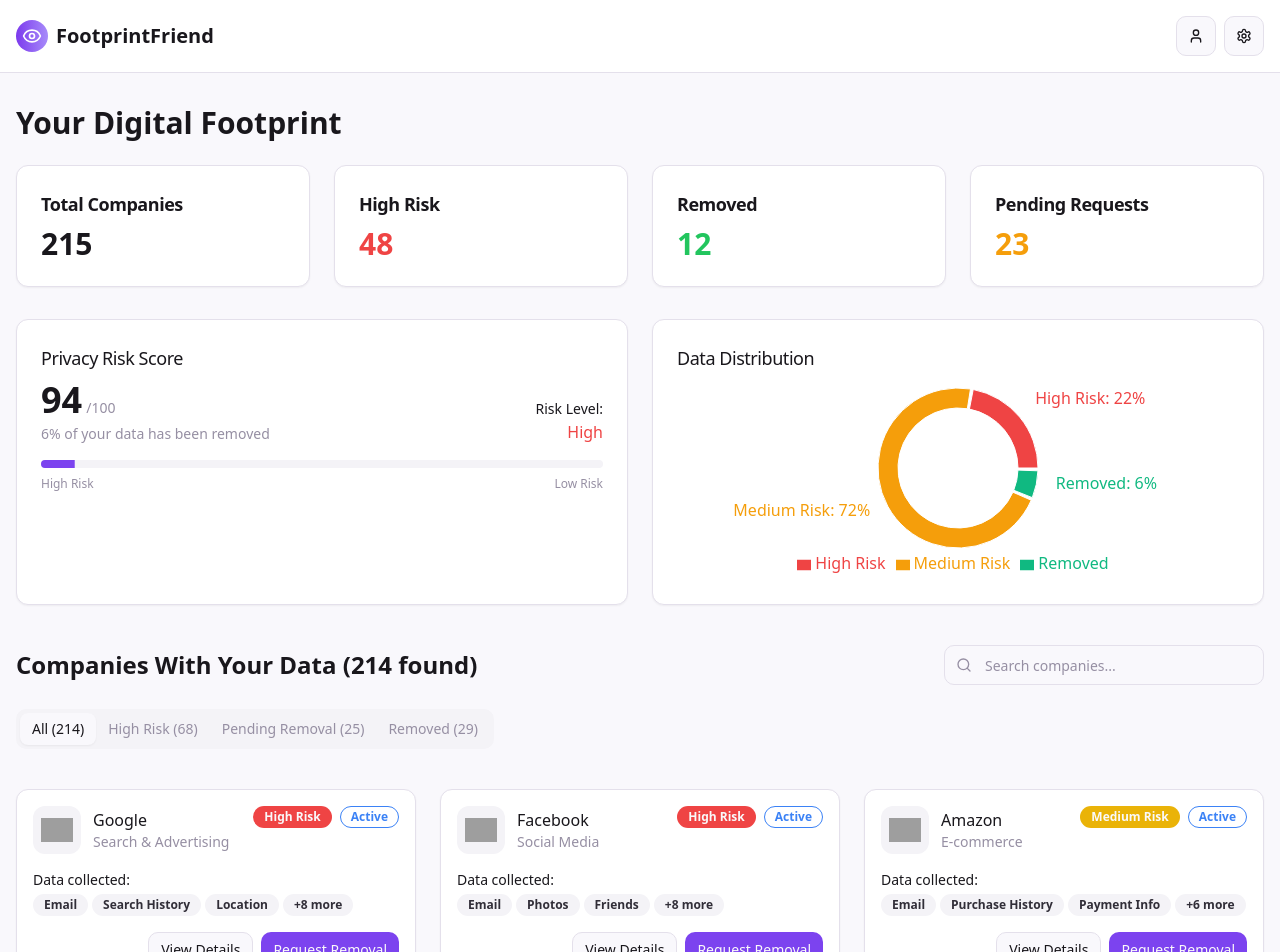
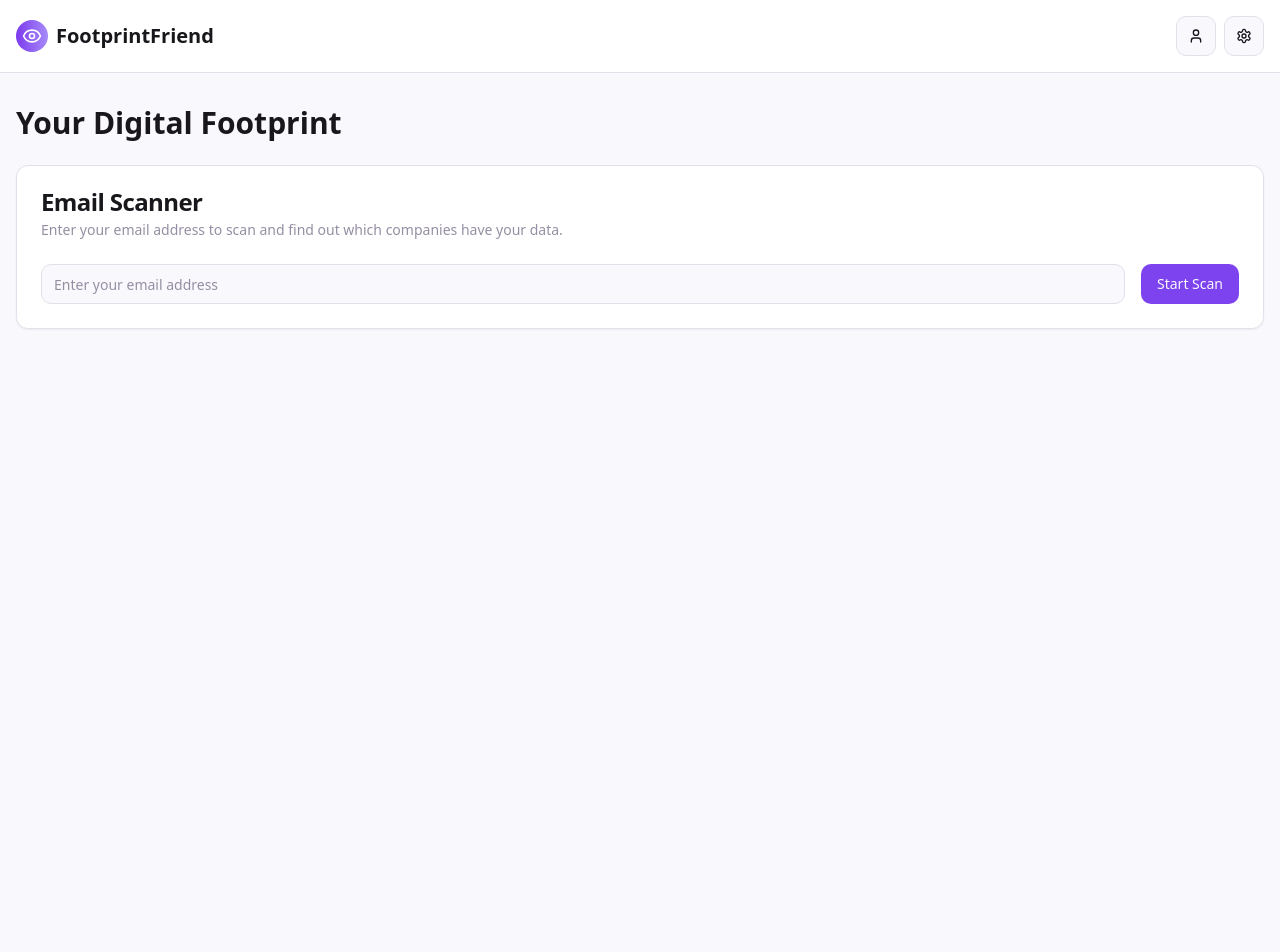
Before and after one commit to aadyajha/footprint-friend-tracker, a React (Vite) app: page /dashboard in a window 1280 px wide. Shown: the top 952 px of the page. After the commit the page ends 800 px from the top, so only its background shows below. Built offline with nearby package versions, Linux system fonts and the light colour scheme; grey boxes are pictures that could not be loaded.

Commit message:
Fix: Implement manual data input and scanning
Refactor the application to allow manual data input from the user and perform scanning based on the provided input. Remove the existing login and signup system.

```diff
--- a/src/pages/Dashboard.tsx
+++ b/src/pages/Dashboard.tsx
@@ -1,13 +1,15 @@
+
 import React, { useState } from 'react';
 import { Button } from '@/components/ui/button';
 import { Input } from '@/components/ui/input';
 import { Tabs, TabsContent, TabsList, TabsTrigger } from '@/components/ui/tabs';
 import { Card, CardContent, CardDescription, CardHeader, CardTitle } from '@/components/ui/card';
-import { Search, Settings, User, Eye } from 'lucide-react';
+import { Search, Settings, User, Eye, Loader2 } from 'lucide-react';
 import CompanyCard, { CompanyData } from '@/components/CompanyCard';
 import DataSummary from '@/components/DataSummary';
 import { useNavigate } from 'react-router-dom';
 import { Pagination, PaginationContent, PaginationItem, PaginationLink, PaginationNext, PaginationPrevious, PaginationEllipsis } from '@/components/ui/pagination';
+import { toast } from "@/hooks/use-toast";
 
 // Mock company logos using generic icons
 const getGenericLogo = (category) => {
@@ -85,18 +87,24 @@ const Dashboard = () => {
   const navigate = useNavigate();
   const [searchQuery, setSearchQuery] = useState('');
   const [currentPage, setCurrentPage] = useState(1);
+  const [emailInput, setEmailInput] = useState('');
+  const [isScanned, setIsScanned] = useState(false);
+  const [isScanning, setIsScanning] = useState(false);
+  const [scanCompleted, setScanCompleted] = useState(false);
+  const [companiesData, setCompaniesData] = useState<CompanyData[]>([]);
+
   const companiesPerPage = 9;
 
-  // Mock data - expanded stats
-  const stats = {
-    totalCompanies: 215,
-    highRiskCompanies: 48,
-    removedCompanies: 12,
-    pendingRequests: 23
-  };
+  // Mock stats based on generated companies
+  const [stats, setStats] = useState({
+    totalCompanies: 0,
+    highRiskCompanies: 0,
+    removedCompanies: 0,
+    pendingRequests: 0
+  });
 
   // Helper function to generate company data
-  const generateCompanies = () => {
+  const generateCompanies = (email: string) => {
     const categories = [
       'Social Media', 'E-commerce', 'Technology', 'Entertainment', 'Communication', 'Travel',
       'Finance', 'Health', 'Education', 'News', 'Food & Dining', 'Gaming', 'Productivity',
@@ -131,7 +139,8 @@ const Dashboard = () => {
         category: 'Search & Advertising',
         dataPoints: ['Email', 'Search History', 'Location', 'Device Info', 'Browsing Habits', 'Contacts', 'Calendar Data', 'Documents', 'Photos', 'Videos', 'Voice Data'],
         riskLevel: 'high',
-        status: 'active'
+        status: 'active',
+        hasEmail: true
       },
       {
         id: '2',
@@ -140,7 +149,8 @@ const Dashboard = () => {
         category: 'Social Media',
         dataPoints: ['Email', 'Photos', 'Friends', 'Interests', 'Location', 'Date of Birth', 'Messages', 'Political Views', 'Religious Views', 'Relationship Status', 'Family Members'],
         riskLevel: 'high',
-        status: 'active'
+        status: 'active',
+        hasEmail: email.includes('gmail') || email.includes('yahoo') || email.includes('outlook') || Math.random() > 0.3
       },
       {
         id: '3',
@@ -149,7 +159,8 @@ const Dashboard = () => {
         category: 'E-commerce',
         dataPoints: ['Email', 'Purchase History', 'Payment Info', 'Address', 'Browsing History', 'Wishlist', 'Reviews', 'Credit Card', 'Search History'],
         riskLevel: 'medium',
-        status: 'active'
+        status: 'active',
+        hasEmail: email.includes('gmail') || email.includes('yahoo') || email.includes('outlook') || Math.random() > 0.4
       },
       {
         id: '4',
@@ -158,7 +169,8 @@ const Dashboard = () => {
         category: 'Technology',
         dataPoints: ['Email', 'Device Info', 'App Usage', 'Payment Info', 'Health Data', 'Photos', 'Messages'],
         riskLevel: 'medium',
-        status: 'pending'
+        status: 'pending',
+        hasEmail: email.includes('icloud') || email.includes('mac') || email.includes('apple') || Math.random() > 0.6
       },
       {
         id: '5',
@@ -167,7 +179,8 @@ const Dashboard = () => {
         category: 'Social Media',
         dataPoints: ['Email', 'Tweets', 'Followers', 'Interests', 'Location', 'Phone Number', 'Direct Messages'],
         riskLevel: 'medium',
-        status: 'active'
+        status: 'active',
+        hasEmail: email.includes('gmail') || email.includes('yahoo') || email.includes('outlook') || Math.random() > 0.5
       },
       {
         id: '6',
@@ -176,7 +189,8 @@ const Dashboard = () => {
         category: 'Entertainment',
         dataPoints: ['Email', 'Viewing History', 'Payment Info', 'Preferences', 'Device Info'],
         riskLevel: 'low',
-        status: 'removed'
+        status: 'removed',
+        hasEmail: email.includes('gmail') || Math.random() > 0.7
       },
       {
         id: '7',
@@ -185,7 +199,8 @@ const Dashboard = () => {
         category: 'Technology',
         dataPoints: ['Email', 'Documents', 'Search History', 'Payment Info', 'Calendar', 'Contacts'],
         riskLevel: 'medium',
-        status: 'active'
+        status: 'active',
+        hasEmail: email.includes('outlook') || email.includes('hotmail') || email.includes('live') || Math.random() > 0.5
       },
       {
         id: '8',
@@ -194,7 +209,8 @@ const Dashboard = () => {
         category: 'Professional Network',
         dataPoints: ['Email', 'Work History', 'Connections', 'Skills', 'Education', 'Endorsements', 'Messages'],
         riskLevel: 'medium',
-        status: 'active'
+        status: 'active',
+        hasEmail: email.includes('gmail') || email.includes('yahoo') || email.includes('outlook') || email.includes('business') || Math.random() > 0.4
       },
       {
         id: '9',
@@ -203,7 +219,8 @@ const Dashboard = () => {
         category: 'Social Media',
         dataPoints: ['Email', 'Photos', 'Followers', 'Interests', 'Direct Messages', 'Location Tags', 'Stories'],
         riskLevel: 'high',
-        status: 'active'
+        status: 'active',
+        hasEmail: email.includes('gmail') || email.includes('yahoo') || Math.random() > 0.5
       },
       {
         id: '10',
@@ -212,203 +229,27 @@ const Dashboard = () => {
         category: 'Social Media',
         dataPoints: ['Email', 'Videos', 'Comments', 'Preferences', 'Device Info', 'Browsing Patterns'],
         riskLevel: 'high',
-        status: 'active'
-      },
-      {
-        id: '11',
-        name: 'Snapchat',
-        logo: companyLogos.snapchat,
-        category: 'Social Media',
-        dataPoints: ['Email', 'Photos', 'Friends', 'Location', 'Device Info', 'Messages'],
-        riskLevel: 'high',
-        status: 'active'
-      },
-      {
-        id: '12',
-        name: 'Pinterest',
-        logo: companyLogos.pinterest,
-        category: 'Social Media',
-        dataPoints: ['Email', 'Pins', 'Boards', 'Interests', 'Search History'],
-        riskLevel: 'medium',
-        status: 'active'
-      },
-      {
-        id: '13',
-        name: 'Reddit',
-        logo: companyLogos.reddit,
-        category: 'Social Media',
-        dataPoints: ['Email', 'Posts', 'Comments', 'Subscriptions', 'Upvotes', 'Interests'],
-        riskLevel: 'medium',
-        status: 'removed'
-      },
-      {
-        id: '14',
-        name: 'YouTube',
-        logo: companyLogos.youtube,
-        category: 'Entertainment',
-        dataPoints: ['Email', 'Watch History', 'Search History', 'Comments', 'Subscriptions', 'Uploads'],
-        riskLevel: 'high',
-        status: 'active'
-      },
-      {
-        id: '15',
-        name: 'Spotify',
-        logo: companyLogos.spotify,
-        category: 'Entertainment',
-        dataPoints: ['Email', 'Playlists', 'Listening History', 'Preferences', 'Payment Info', 'Contacts'],
-        riskLevel: 'medium',
-        status: 'active'
-      },
-      {
-        id: '16',
-        name: 'Discord',
-        logo: companyLogos.discord,
-        category: 'Communication',
-        dataPoints: ['Email', 'Messages', 'Server Memberships', 'Voice Data', 'Friends List'],
-        riskLevel: 'medium',
-        status: 'active'
-      },
-      {
-        id: '17',
-        name: 'Zoom',
-        logo: companyLogos.zoom,
-        category: 'Communication',
-        dataPoints: ['Email', 'Meeting Recordings', 'Chat History', 'Account Info', 'Contact List'],
-        riskLevel: 'medium',
-        status: 'pending'
-      },
-      {
-        id: '18',
-        name: 'Uber',
-        logo: companyLogos.uber,
-        category: 'Transportation',
-        dataPoints: ['Email', 'Location History', 'Payment Info', 'Phone Number', 'Travel Patterns'],
-        riskLevel: 'medium',
-        status: 'active'
-      },
-      {
-        id: '19',
-        name: 'Airbnb',
-        logo: companyLogos.airbnb,
-        category: 'Travel',
-        dataPoints: ['Email', 'Booking History', 'Payment Info', 'ID Documents', 'Messages', 'Reviews'],
-        riskLevel: 'medium',
-        status: 'active'
-      },
-      {
-        id: '20',
-        name: 'PayPal',
-        logo: companyLogos.paypal,
-        category: 'Finance',
-        dataPoints: ['Email', 'Transaction History', 'Bank Info', 'Address', 'Phone Number'],
-        riskLevel: 'high',
-        status: 'active'
-      },
-      {
-        id: '21',
-        name: 'Adobe',
-        logo: companyLogos.adobe,
-        category: 'Software',
-        dataPoints: ['Email', 'Usage Data', 'Payment Info', 'Projects', 'Assets'],
-        riskLevel: 'low',
-        status: 'active'
-      },
-      {
-        id: '22',
-        name: 'Dropbox',
-        logo: companyLogos.dropbox,
-        category: 'Cloud Storage',
-        dataPoints: ['Email', 'Files', 'Usage Patterns', 'Device Info', 'Sharing History'],
-        riskLevel: 'medium',
-        status: 'active'
-      },
-      {
-        id: '23',
-        name: 'Shopify',
-        logo: companyLogos.shopify,
-        category: 'E-commerce',
-        dataPoints: ['Email', 'Purchase History', 'Payment Info', 'Browsing History', 'Wishlist'],
-        riskLevel: 'low',
-        status: 'pending'
-      },
-      {
-        id: '24',
-        name: 'Slack',
-        logo: companyLogos.slack,
-        category: 'Communication',
-        dataPoints: ['Email', 'Messages', 'Files', 'Workspace Info', 'User Status'],
-        riskLevel: 'medium',
-        status: 'removed'
-      },
-      {
-        id: '25',
-        name: 'Mailchimp',
-        logo: companyLogos.mailchimp,
-        category: 'Marketing',
-        dataPoints: ['Email', 'Campaign Interactions', 'Subscription Preferences'],
-        riskLevel: 'low',
-        status: 'removed'
-      },
-      {
-        id: '26',
-        name: 'WordPress',
-        logo: companyLogos.wordpress,
-        category: 'Web Publishing',
-        dataPoints: ['Email', 'Content', 'Comments', 'Analytics', 'Subscriptions'],
-        riskLevel: 'low',
-        status: 'active'
-      },
-      {
-        id: '27',
-        name: 'Salesforce',
-        logo: companyLogos.salesforce,
-        category: 'Business Services',
-        dataPoints: ['Email', 'Contact Info', 'Sales Data', 'Activity History', 'Documents'],
-        riskLevel: 'medium',
-        status: 'active'
-      },
-      {
-        id: '28',
-        name: 'HubSpot',
-        logo: companyLogos.hubspot,
-        category: 'Marketing',
-        dataPoints: ['Email', 'Contact Info', 'Form Submissions', 'Website Activity', 'Downloads'],
-        riskLevel: 'medium',
-        status: 'pending'
-      },
-      {
-        id: '29',
-        name: 'Oracle',
-        logo: companyLogos.oracle,
-        category: 'Business Services',
-        dataPoints: ['Email', 'Account Info', 'Usage Data', 'Support History'],
-        riskLevel: 'medium',
-        status: 'active'
+        status: 'active',
+        hasEmail: email.includes('gmail') || Math.random() > 0.7
       }
     ];
 
-    // Generate additional companies to reach 215 total
+    // Add 20-40 more companies based on email domain and randomness
     const generatedCompanies = [];
     const companyNames = [
       "Acme Corp", "Globex", "Initech", "Umbrella Corp", "Stark Industries", "Cyberdyne Systems", "Wayne Enterprises", "Soylent Corp", "Weyland-Yutani", "Aperture Science",
       "Cybertron Inc", "Tyrell Corp", "OsCorp", "Massive Dynamic", "Dharma Initiative", "Wonka Industries", "Dunder Mifflin", "Sterling Cooper", "Nakatomi Trading", "Virtucon",
       "Monsters Inc", "Buy n Large", "Oceanic Airlines", "Rekall", "Blue Sun", "Omni Consumer Products", "Hanso Foundation", "Prestige Imports", "Los Pollos Hermanos", "CHOAM",
-      "Spacely Sprockets", "Sirius Cybernetics", "Gringotts", "Acme Corp", "LexCorp", "Macrosoft", "Pied Piper", "Hooli", "Massive Entertainment", "InGen",
-      "Rekall", "Goliath National Bank", "Krusty Krab", "Paper Street Soap", "Gekko & Co", "Viridian Dynamics", "Ewing Oil", "Powell Motors", "Taco Gringo", "Rent-A-Swag",
-      "Cyberdine", "Digital Army", "XhibitCorp", "Binford Tools", "Stark Solutions", "HammerCorp", "InterPlanetary", "Earth Station", "WorldWide", "Galactic Trading",
-      "Financial Systems", "Cyber Security Inc", "Viking Systems", "Happy Life", "Family First", "Osato Chemicals", "Supreme Bytes", "Cloud Tech", "Blue Systems", "Aurora Tech",
-      "Absolute Zero", "Eastern Promises", "Western Solutions", "Northern Trust", "Southern Comfort", "Atlantic Systems", "Pacific Rim", "Galaxy Corp", "Nebula Networks", "Solar Tech",
-      "Lunar Landing", "Mars Colonization", "Jupiter Ascension", "Saturn Rings", "Uranus Mining", "Neptune Waters", "Pluto Dwarf", "Mercury Heat", "Venus Cloud", "Earth Resources",
-      "Universal Games", "Parsec Travel", "Light Years", "Quasar Tech", "Black Hole Insurance", "Neutron Star", "Asteroid Mining", "Cosmic Consolidation", "Meteor Strike",
-      "Red Giant Energy", "White Dwarf Technology", "Pulsar Navigation", "Gamma Ray Protection", "X-Ray Vision", "Ultraviolet Protection", "Infrared Detection", "Radio Wave Communications", "Microwave Technology", "Satellite Systems"
+      "Spacely Sprockets", "Sirius Cybernetics", "Gringotts", "LexCorp", "Macrosoft", "Pied Piper", "Hooli", "Massive Entertainment", "InGen", "Goliath National Bank"
     ];
 
-    // Add 175+ more companies to reach 215 total
-    for (let i = 30; i < 215; i++) {
+    // Add 20-60 more companies based on email patterns and randomness
+    const numCompanies = Math.floor(Math.random() * 40) + 20; // 20-60 companies
+    for (let i = 0; i < numCompanies; i++) {
       const name = companyNames[i % companyNames.length] + (Math.floor(i / companyNames.length) > 0 ? ` ${Math.floor(i / companyNames.length) + 1}` : '');
       const category = categories[Math.floor(Math.random() * categories.length)];
-      const numDataPoints = Math.floor(Math.random() * 10) + 2; // 2-12 data points
-      const dataPoints = [];
+      const numDataPoints = Math.floor(Math.random() * 8) + 2; // 2-10 data points
+      const dataPoints = ['Email']; // Always include email
 
       // Select random data points
       for (let j = 0; j < numDataPoints; j++) {
@@ -418,25 +259,92 @@ const Dashboard = () => {
         }
       }
 
+      // Determine if this company has the user's email
+      // More likely to have the email if:
+      // 1. It's a common domain (gmail, yahoo, etc.)
+      // 2. The domain matches a pattern (business email on business sites)
+      // 3. Random chance based on company type
+      let hasEmail = false;
+
+      if (email.includes('gmail') && Math.random() > 0.4) {
+        hasEmail = true;
+      } else if (email.includes('yahoo') && Math.random() > 0.5) {
+        hasEmail = true;
+      } else if (email.includes('outlook') || email.includes('hotmail') && Math.random() > 0.5) {
+        hasEmail = true;
+      } else if (category === 'Business Services' && email.includes('business') && Math.random() > 0.3) {
+        hasEmail = true;
+      } else if (category === 'Social Media' && Math.random() > 0.6) {
+        hasEmail = true;
+      } else if (category === 'E-commerce' && Math.random() > 0.7) {
+        hasEmail = true;
+      } else if (Math.random() > 0.8) { // 20% random chance
+        hasEmail = true;
+      }
+
       generatedCompanies.push({
-        id: (i + 1).toString(),
+        id: (i + knownCompanies.length + 1).toString(),
         name,
         logo: getGenericLogo(category),
         category,
         dataPoints,
         riskLevel: riskLevels[Math.floor(Math.random() * riskLevels.length)],
-        status: Math.random() > 0.8 ? (Math.random() > 0.5 ? 'pending' : 'removed') : 'active'
+        status: Math.random() > 0.8 ? (Math.random() > 0.5 ? 'pending' : 'removed') : 'active',
+        hasEmail
       });
     }
 
-    return [...knownCompanies, ...generatedCompanies];
+    // Filter to only include companies that "have" the user's email
+    const allCompanies = [...knownCompanies.filter(c => c.hasEmail), ...generatedCompanies.filter(c => c.hasEmail)];
+
+    // Calculate stats
+    const highRisk = allCompanies.filter(c => c.riskLevel === 'high').length;
+    const removed = allCompanies.filter(c => c.status === 'removed').length;
+    const pending = allCompanies.filter(c => c.status === 'pending').length;
+
+    return {
+      companies: allCompanies,
+      stats: {
+        totalCompanies: allCompanies.length,
+        highRiskCompanies: highRisk,
+        removedCompanies: removed,
+        pendingRequests: pending
+      }
+    };
   };
 
-  // Generate the full companies data
-  const companiesData: CompanyData[] = generateCompanies();
+  const handleScan = () => {
+    if (!emailInput || !emailInput.includes('@') || !emailInput.includes('.')) {
+      toast({
+        title: "Invalid Email",
+        description: "Please enter a valid email address to scan.",
+        variant: "destructive",
+      });
+      return;
+    }
+
+    setIsScanning(true);
+    setIsScanned(false);
+    setScanCompleted(false);
+
+    // Simulate scanning process with a delay
+    setTimeout(() => {
+      const result = generateCompanies(emailInput);
+      setCompaniesData(result.companies);
+      setStats(result.stats);
+      setIsScanning(false);
+      setIsScanned(true);
+      setScanCompleted(true);
+
+      toast({
+        title: "Scan Complete",
+        description: `Found ${result.companies.length} companies that have your email address.`,
+      });
+    }, 3000); // 3 second delay to simulate scanning
+  };
 
   // Enhanced search functionality to search across name, category, and dataPoints
-  const filteredCompanies = searchQuery
+  const filteredCompanies = searchQuery && isScanned
     ? companiesData.filter(company =>
         company.name.toLowerCase().includes(searchQuery.toLowerCase()) ||
         company.category.toLowerCase().includes(searchQuery.toLowerCase()) ||
@@ -558,6 +466,57 @@ const Dashboard = () => {
       <main className="container mx-auto py-8 px-4">
         <h1 className="text-3xl font-bold mb-6">Your Digital Footprint</h1>
 
+        {!isScanned ? (
+          <Card className="mb-8">
+            <CardHeader>
+              <CardTitle>Email Scanner</CardTitle>
+              <CardDescription>
+                Enter your email address to scan and find out which companies have your data.
+              </CardDescription>
+            </CardHeader>
+            <CardContent>
+              <div className="flex flex-col sm:flex-row gap-4">
+                <Input
+                  type="email"
+                  placeholder="Enter your email address"
+                  value={emailInput}
+                  onChange={(e) => setEmailInput(e.target.value)}
+                  className="w-full"
+                  disabled={isScanning}
+                />
+                <Button onClick={handleScan} disabled={isScanning} className="sm:w-auto">
+                  {isScanning ? (
+                    <>
+                      <Loader2 className="mr-2 h-4 w-4 animate-spin" />
+                      Scanning...
+                    </>
+                  ) : (
+                    'Start Scan'
+                  )}
+                </Button>
+              </div>
+              {isScanning && (
+                <div className="mt-4 bg-muted p-4 rounded-md">
+                  <div className="flex items-center">
+                    <Loader2 className="animate-spin h-5 w-5 mr-3" />
+                    <p>Scanning for: {emailInput}</p>
+                  </div>
+                  <div className="mt-2 text-sm text-muted-foreground">
+                    This may take a few moments. We're searching for companies that have your email address...
+                  </div>
+                </div>
+              )}
+            </CardContent>
+          </Card>
+        ) : null}
+
+        {scanCompleted && (
+          <>
+            <div className="flex justify-between items-center mb-6">
+              <h2 className="text-2xl font-bold">Scan Results for {emailInput}</h2>
+              <Button variant="outline" onClick={() => setIsScanned(false)}>New Scan</Button>
+            </div>
+
             <div className="grid grid-cols-1 md:grid-cols-4 gap-6 mb-8">
               <Card>
                 <CardHeader className="pb-2">
@@ -624,11 +583,17 @@ const Dashboard = () => {
                 </TabsList>
 
                 <TabsContent value="all" className="mt-6">
+                  {filteredCompanies.length > 0 ? (
                     <div className="grid grid-cols-1 md:grid-cols-2 lg:grid-cols-3 gap-6">
                       {currentCompanies.map((company) => (
                         <CompanyCard key={company.id} company={company} />
                       ))}
                     </div>
+                  ) : (
+                    <div className="text-center py-8">
+                      <p className="text-muted-foreground">No companies found matching your search criteria.</p>
+                    </div>
+                  )}
 
                   {totalPages > 1 && (
                     <Pagination className="mt-8">
@@ -690,6 +655,8 @@ const Dashboard = () => {
                 </TabsContent>
               </Tabs>
             </div>
+          </>
+        )}
       </main>
     </div>
   );
```
Lines whose indentation alone changed are shown as unchanged.
